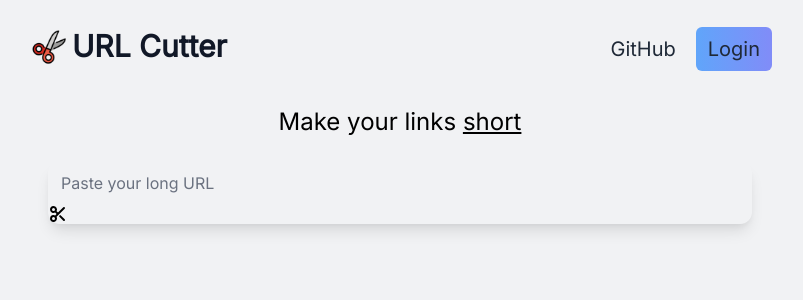
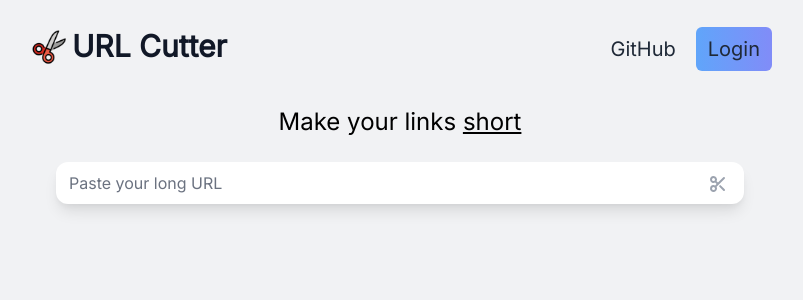
Before and after one commit to PumPum7/url-shortener, a Next.js app: page / in a window 1280 px wide. Shown: the top 300 px of the page, without its empty margins (240-1043 px from the left). Built offline with nearby package versions, Linux system fonts and the light colour scheme; no server answers.

Commit message:
fixed styling bugs

```diff
--- a/src/pages/index.tsx
+++ b/src/pages/index.tsx
@@ -69,7 +69,7 @@ export default function Home() {
                             await shortenUrl();
                         }}>
                         <div
-                            className={`relative mt-6 mx-auto rounded-xl border-b-5 w-full md:shadow-lg ${
+                            className={`relative mt-6 mx-auto rounded-xl border-b-5 w-[calc(100%-1rem)] md:shadow-lg bg-white ${
                                 uploadError ? "border-2 border-red-500" : ""
                             }`}>
                             <input
@@ -80,7 +80,7 @@ export default function Home() {
                             />
                             {loading ? (
                                 <>
-                                    <Loading classNames="cursor-wait absolute inset-y-0 right-0 flex items-center px-2 rounded-xl text-purple-500" />
+                                    <Loading className="cursor-wait absolute inset-y-0 right-0 flex items-center px-2 rounded-xl text-purple-500" />
                                 </>
                             ) : uploadError ? (
                                 ""
@@ -88,8 +88,7 @@ export default function Home() {
                                 <>
                                     <Scissors
                                         onClick={async () => await shortenUrl()}
-                                        classNames="cursor-pointer absolute inset-y-0 right-0 flex items-center px-2
-                                        rounded-xl hover:shadow-md text-gray-400 hover:text-purple-500 bg-white h-[90%]"
+                                        className="cursor-pointer absolute inset-y-0 right-2 top-px flex items-center px-2 rounded-xl hover:shadow-md text-gray-400 hover:text-purple-500 bg-white h-[90%] pt-1"
                                     />
                                 </>
                             )}
```
